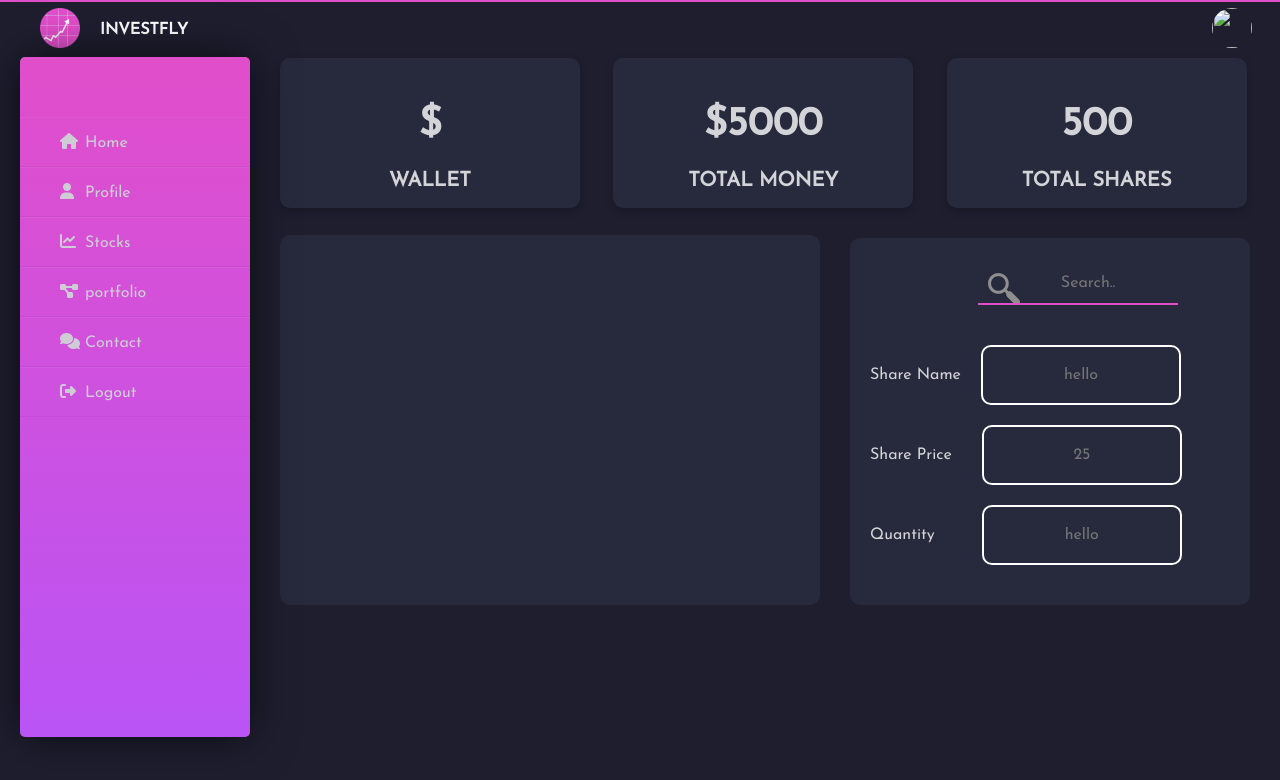
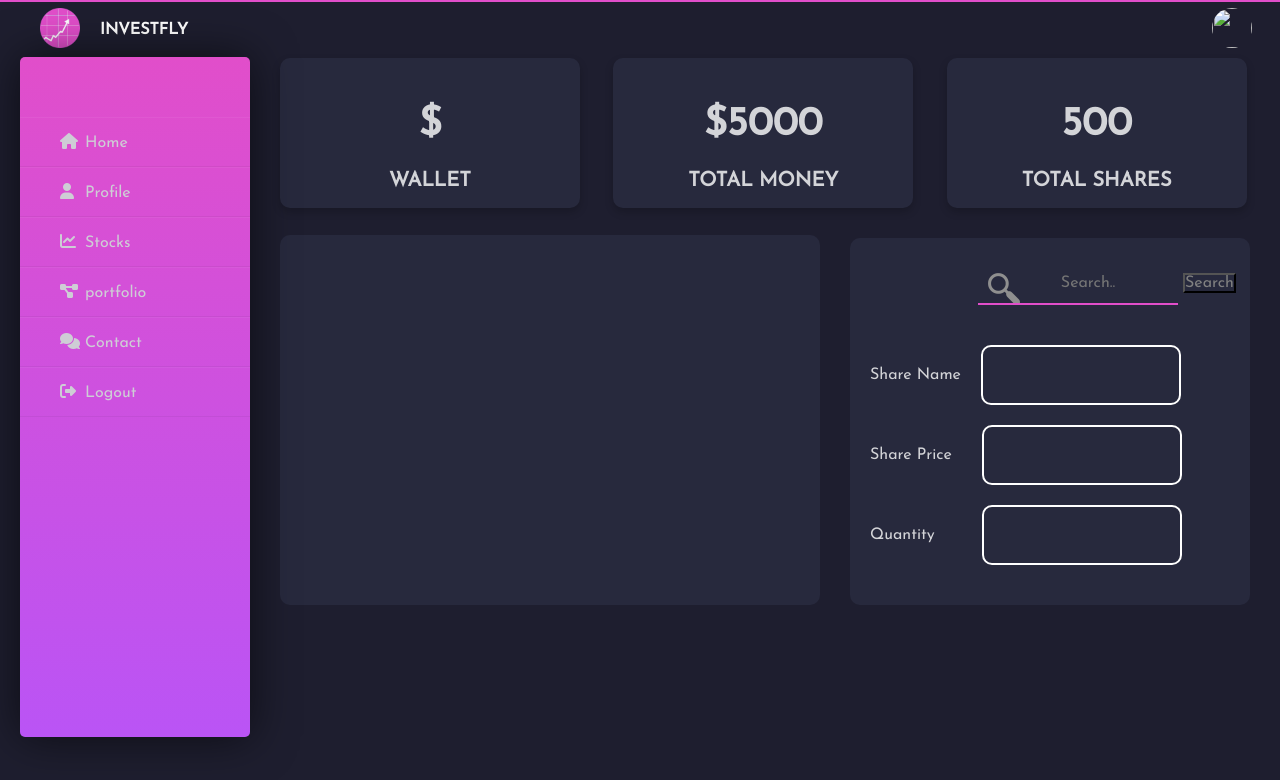
Before and after one commit to unais5/Investfly, a Flask app: template app/templates/dashboard.html in a window 1280 px wide. Shown: the top 780 px of the page. Run offline with Flask 2, Linux system fonts and the light colour scheme; the template is opened without the code that fills it: values that come from a table or form of the project are taken from there, others are empty; some libraries are stand-ins or nearby versions.

Commit message:
pyfinance stpOMGTL

```diff
--- a/app/forms.py
+++ b/app/forms.py
@@ -50,3 +50,7 @@ class EditProfileForm(FlaskForm):
     phone = StringField('Phone Number')
     addr = TextField('Phone Number')
     submit = SubmitField('Submit')
+
+class SearchForm(FlaskForm):
+    search = StringField('Search')
+    submit = SubmitField('Search')
--- a/app/models.py
+++ b/app/models.py
@@ -6,6 +6,8 @@ from time import time
 import jwt
 from flask import render_template, session
 from datetime import datetime, timedelta
+
+import yfinance as yf
 
 @app.before_request
 def before_request():
@@ -102,11 +104,20 @@ class stock(db.Model):
     stock_name = db.Column(db.String, nullable=False)
     quantity = db.Column(db.Integer, nullable=False)
     curr_price = db.Column(db.Float, nullable=False)
-    transaction_date = db.Column(db.DateTime, nullable=False)
-    user_id = db.Column(db.Integer, db.ForeignKey('user_login.id',onupdate='CASCADE',ondelete='CASCADE'), unique=True, nullable=False)
+    transaction_date = db.Column(db.String, nullable=False)
+    user_id = db.Column(db.Integer, db.ForeignKey('user_login.id',onupdate='CASCADE',ondelete='CASCADE'), nullable=False)
 
     def __repr__(self):
         return '<Stock # {}>'.format(self.id)
+
+    def update_price(self):
+        ticker = yf.Ticker(self.stock_name)
+        ticker_info = ticker.info
+        self.curr_price = ticker_info['previousClose']
+        return
+
+    def get_list(self):
+        return [self.id, self.stock_name, self.curr_price, self.transaction_date]
 
 class transaction(db.Model):
     id = db.Column(db.Integer, primary_key=True, nullable=False)
--- a/app/routes.py
+++ b/app/routes.py
@@ -1,12 +1,12 @@
 from flask import render_template, flash, redirect, url_for, request
 from app import app, db
-from app.forms import LoginForm, RegistrationForm, ResetPasswordForm, ResetPasswordRequestForm, UserInfoForm, EditProfileForm
+from app.forms import LoginForm, RegistrationForm, ResetPasswordForm, ResetPasswordRequestForm, UserInfoForm, EditProfileForm , SearchForm
 from flask_login import current_user, login_user, login_required, logout_user
-from app.models import user_login, user_info, wallet
+from app.models import user_login, user_info, wallet, stock
 from werkzeug.urls import url_parse
 from app.email import send_password_reset_email, send_user_verification_email
 
-
+import yfinance as yf
 
 @app.route('/')
 def home_page():
@@ -29,20 +29,28 @@ def profile():
             db.session.commit()
     return render_template('profile.html',user=user,form=form)
 
-@app.route('/dashboard')
+@app.route('/dashboard', methods = ['GET', 'POST'])
 @login_required
 def dashboard():
+    search_s = SearchForm()
+    search_results = ['', '']
     user = user_info.query.filter_by(id=current_user.id).first_or_404()
     u_wallet = wallet.query.filter_by(user_id=current_user.id).first_or_404()
-    headings = ['ID', 'Name', 'Phone #', 'CNIC']
 
-    everyone = user_info.query.all()
+    headings = ['ID', 'Name', 'Previous Closing', 'Transaction Date']
+    user_stocks = stock.query.filter_by(user_id=current_user.id).all()
     data = []
-    for i in range(len(everyone)):
-        data.append( everyone[i].get_list() )
+    for i in range(len(user_stocks)):
+        user_stocks[i].update_price()
+        db.session.commit()
+        data.append(user_stocks[i].get_list())
     # return render_template('dashboard.html', wallet=u_wallet)
     # return render_template("table.html", data=data, headings=headings)
-    return render_template('dashboard.html', wallet=u_wallet ,data=data , headings=headings)
+    if search_s.validate_on_submit():
+        ticker = yf.Ticker(search_s.search.data)
+        ticker_info = ticker.info
+        search_results = [search_s.search.data, ticker_info['previousClose'], ticker_info['volume']]
+    return render_template('dashboard.html', wallet=u_wallet ,data=data , headings=headings, results=search_results, searches=search_s)
 
 
 @app.route('/verify_user/<token>', methods = ['GET', 'POST'])
--- a/app/templates/dashboard.html
+++ b/app/templates/dashboard.html
@@ -34,23 +34,28 @@
     </div>
   </div>
   <div class="search-box">
+    <form action="" method="post" >
+      {{ searches.hidden_tag() }}
     <div class="shares">
       <div class="example">
         <input type="text" name="search" placeholder="Search..">
+        {{searches.submit()}}
+  </form>
     </div>
       <div class="data">
         <label class=label1 for="fname">Share Name</label>
-        <input class="items" type="text" name="Share Name" placeholder="hello" disabled>
+        <input class="items" type="text" name="Share Name" placeholder="{{ results[0]}}" disabled>
       </div>
       <div class="data">
         <label class=label2 for="fname">Share Price</label>
-        <input class="items" type="text" name="Share Name" placeholder="25" disabled>
+        <input class="items" type="text" name="Share Name" placeholder="{{ results[1]}}" disabled>
       </div>
       <div class="data">
         <label class=label3 for="fname">Quantity</label>
-        <input class="items" type="text" name="Share Name" placeholder="hello" disabled>
+        <input class="items" type="text" name="Share Name" placeholder="{{ results[2]}}" disabled>
       </div>
     </div>
+
   </div>
   <div class=row1>
   <table class="table">
```
Also changed, not shown: migrations/versions/cc1c1dd9dcff_datetime.py (renamed from migrations/versions/3f92fe28d0bb_trying_triggers.py, +6 -7 lines), app.db, 1 other file.
